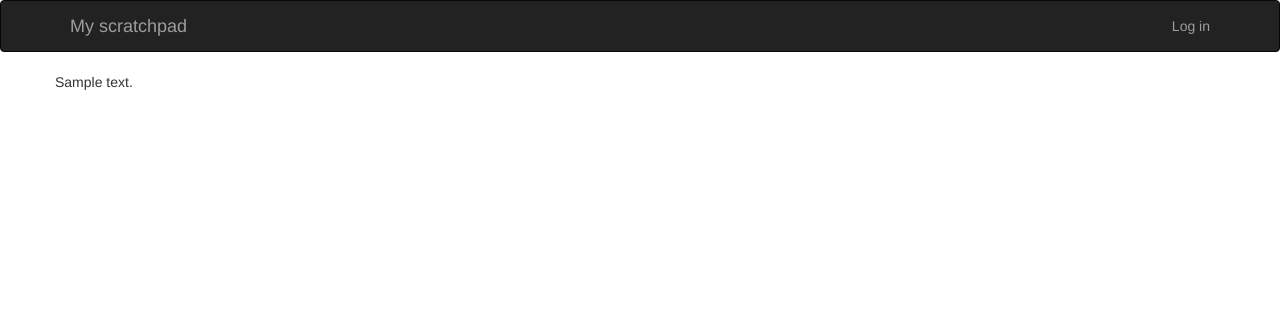
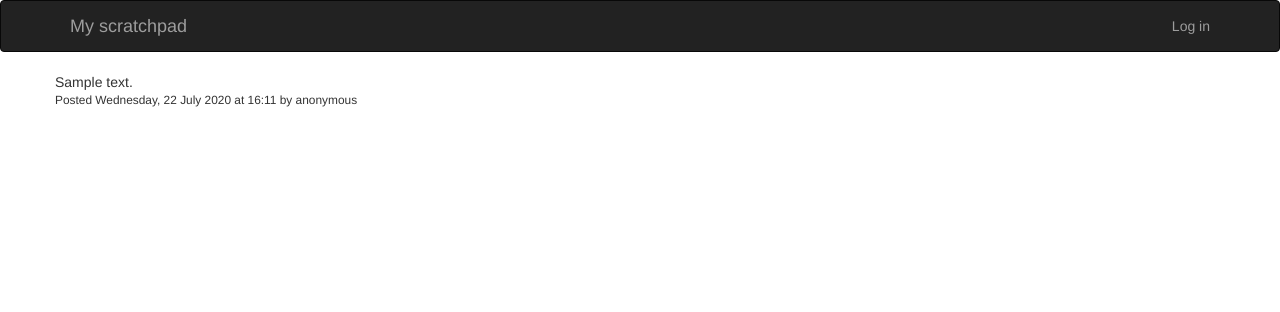
Before and after one commit to akleiw/flaskgallery, a Flask app: page / in a window 1280 px wide. Shown: the top 312 px of the page. Run offline with Flask 2, Linux system fonts and the light colour scheme; tables that the repository leaves empty hold one stand-in row (values such as "Sample post"); some libraries are stand-ins or nearby versions.

Commit message:
Added some test timestamps to the main page

```diff
--- a/flask_app.py
+++ b/flask_app.py
@@ -5,6 +5,7 @@ from flask import Flask, redirect, render_template, request, url_for
 from flask_sqlalchemy import SQLAlchemy
 from flask_login import login_user, LoginManager, UserMixin, logout_user, login_required, current_user
 from werkzeug.security import check_password_hash, generate_password_hash
+from datetime import datetime
 
 app = Flask(__name__)
 
@@ -66,7 +67,7 @@ class Comment(db.Model):
 @app.route("/", methods=["GET", "POST"])
 def index():
     if request.method == "GET":
-        return render_template("main_page.html", comments=Comment.query.all())
+        return render_template("main_page.html", comments=Comment.query.all(), timestamp=datetime.now())
     else:
         if current_user.is_authenticated:
             comment = Comment(content=request.form["contents"])
--- a/templates/main_page.html
+++ b/templates/main_page.html
@@ -34,9 +34,14 @@
 <div class="container">
 
 {% for comment in comments %}
-    <div class="row">
-        {{ comment.content }}
-    </div>
+        <div class="row" style="margin-bottom: 1ex">
+            <div>
+                {{ comment.content }}
+            </div>
+            <div>
+                <small>Posted {{ timestamp.strftime("%A, %d %B %Y at %H:%M") }} by anonymous</small>
+            </div>
+        </div>
 {% endfor %}
 
 {% if current_user.is_authenticated %}
```
